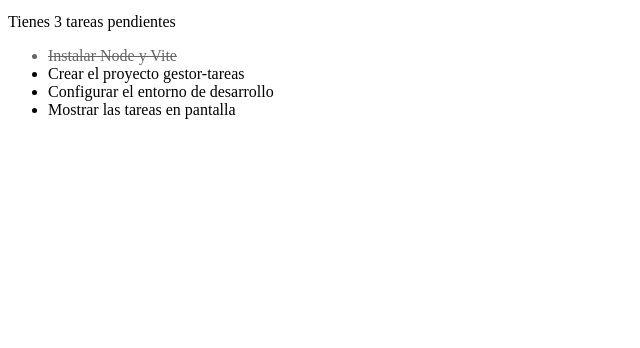
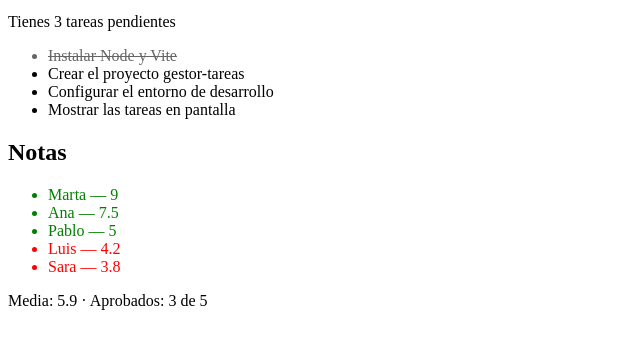
Before and after one commit to ManuReyes16/gestor-tareas, a website built with Vite: page index.html in a window 1280 px wide. Shown: the part 46-394 px from the top of the page, without its empty margins (0-640 px from the left). Built offline with nearby package versions, Linux system fonts and the light colour scheme.

Commit message:
retos DOM notas

```diff
--- a/index.html
+++ b/index.html
@@ -11,6 +11,11 @@
       <h1></h1>
       <p id="resumen"></p>
       <ul id="lista"></ul>
+      <section id="notas">
+        <h2>Notas</h2>
+        <ul id="lista-notas"></ul>
+        <p id="resumen-notas"></p>
+      </section>
     </div>
     <script type="module" src="/src/main.js"></script>
   </body>
--- /dev/null
+++ b/src/dom-notas.js
@@ -0,0 +1,26 @@
+import { alumnos, calcularMedia, contarAprobados } from "./notas.js";
+
+export function renderNotas() {
+  const lista = document.querySelector("#lista-notas");
+  lista.replaceChildren();
+
+  const alumnosOrdenados = [...alumnos].sort((a, b) => b.nota - a.nota);
+
+  for (const alumno of alumnosOrdenados) {
+    const li = document.createElement("li");
+    li.textContent = `${alumno.nombre} — ${alumno.nota}`;
+
+    if (alumno.nota >= 5) {
+      li.classList.add("aprobado");
+    } else {
+      li.classList.add("suspenso");
+    }
+
+    lista.append(li);
+  }
+
+  const media = calcularMedia(alumnos);
+  const aprobados = contarAprobados(alumnos);
+  const resumen = document.querySelector("#resumen-notas");
+  resumen.textContent = `Media: ${media.toFixed(1)} · Aprobados: ${aprobados} de ${alumnos.length}`;
+}
--- a/src/dom.js
+++ b/src/dom.js
@@ -1,29 +1,23 @@
-// ==========================================
-// ARCHIVO: src/dom.js
-// ==========================================
 import { estado } from "./estado.js";
 import { contarPendientes } from "./tareas.js";
 
 export function render() {
-  const lista = document.querySelector("#lista");
+  // La consola da un TypeError al llamar a replaceChildren. getElementById devuelve null porque el id va sin #.
+  const lista = document.getElementById("lista");
+  const resumen = document.querySelector("#resumen");
 
-  // 1. Vaciamos la lista para repintar desde cero
+  // Solo aparece la última tarea. replaceChildren dentro del for borra las tareas en cada vuelta.
   lista.replaceChildren();
-
-  // 2. Iteramos sobre los datos y generamos los nodos correspondientes
   for (const tarea of estado.tareas) {
     const li = document.createElement("li");
     li.textContent = tarea.texto;
-
+    // Todas las tareas salen tachadas. El if con = asigna true en vez de comparar.
     if (tarea.completada === true) {
       li.classList.add("completada");
     }
-
     lista.append(li);
   }
 
-  // 3. Sincronizamos el recuento de pendientes
-  const pendientes = contarPendientes(estado.tareas);
-  const resumen = document.querySelector("#resumen");
-  resumen.textContent = `Tienes ${pendientes} tareas pendientes`;
+  // El resumen muestra el código de la función. En textContent faltaba llamar a contarPendientes con las tareas.
+  resumen.textContent = `Tienes ${contarPendientes(estado.tareas)} tareas pendientes`;
 }
--- a/src/main.js
+++ b/src/main.js
@@ -1,6 +1,7 @@
 import "./style.css";
 import { estado } from "./estado.js";
 import { render } from "./dom.js";
+import { renderNotas } from "./dom-notas.js";
 
 const titulo = document.querySelector("h1");
 
@@ -8,5 +9,38 @@ titulo.textContent = "Gestor de tareas";
 titulo.classList.add("titulo");
 
 render();
+renderNotas();
 
 console.table(estado.tareas);
+
+/*
+// Predicción A: 0 0
+// Predicción B: 1 0
+// Predicción C: Gestor 1
+// Predicción D: null
+// Predicción del li: se verá el texto literal <b>Nueva</b>.
+
+const lista = document.querySelector("#lista");
+
+const vivos = document.getElementsByClassName("prueba");
+const foto = document.querySelectorAll(".prueba");
+console.log("A:", vivos.length, foto.length);
+
+const li = document.createElement("li");
+li.className = "prueba";
+li.textContent = "<b>Nueva</b>";
+lista.append(li);
+console.log("B:", vivos.length, foto.length);
+
+const h1 = document.querySelector("h1");
+h1.innerHTML = "<em>Gestor</em>";
+console.log("C:", h1.textContent, h1.children.length);
+
+console.log("D:", document.getElementById("#lista"));
+
+// A: 0 0. Al seleccionar, todavía no hay elementos con la clase prueba.
+// B: 1 0. La HTMLCollection es viva y recoge el nuevo li. La NodeList es estática y sigue vacía.
+// C: Gestor 1. innerHTML crea un elemento em, que es el único hijo del h1. textContent devuelve su texto.
+// D: null. getElementById busca el id exacto y el id es lista, sin #.
+// El li muestra <b>Nueva</b> tal cual porque textContent no lo interpreta como HTML.
+*/
--- /dev/null
+++ b/src/notas.js
@@ -0,0 +1,21 @@
+export const alumnos = [
+  { nombre: "Ana", nota: 7.5 },
+  { nombre: "Luis", nota: 4.2 },
+  { nombre: "Marta", nota: 9 },
+  { nombre: "Pablo", nota: 5 },
+  { nombre: "Sara", nota: 3.8 },
+];
+
+export function calcularMedia(alumnos) {
+  let suma = 0;
+
+  for (const alumno of alumnos) {
+    suma += alumno.nota;
+  }
+
+  return suma / alumnos.length;
+}
+
+export function contarAprobados(alumnos) {
+  return alumnos.filter((alumno) => alumno.nota >= 5).length;
+}
--- a/src/style.css
+++ b/src/style.css
@@ -8,3 +8,10 @@
     text-decoration: line-through;
     opacity: 0.6;
 }
+.aprobado {
+    color: green;
+}
+
+.suspenso {
+    color: red;
+}
```
